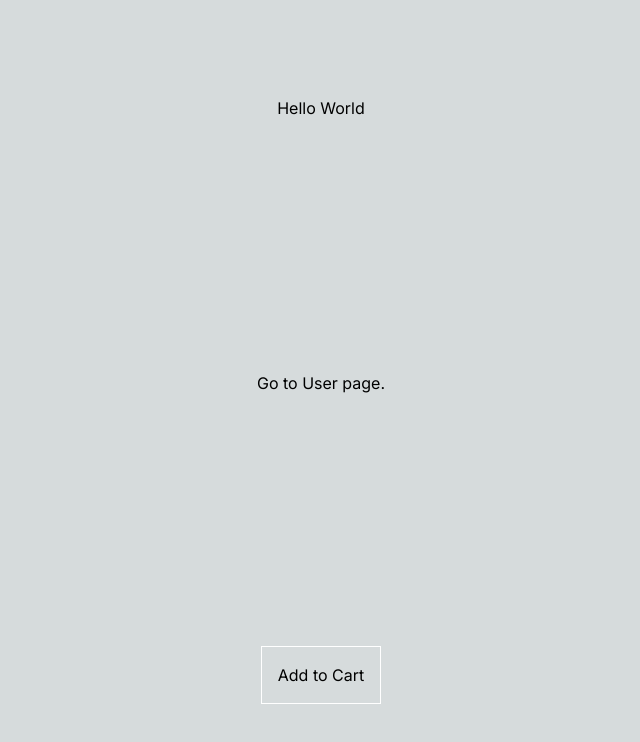
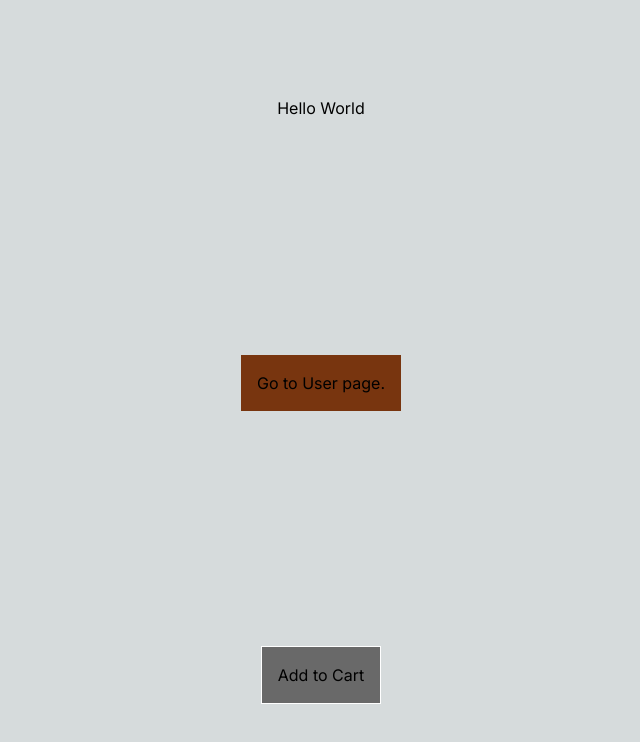
Before and after one commit to sandeep-poudell/next-project, a Next.js app: page / in a window 1280 px wide. In both pictures the pointer is over the element 639 px from the left and 675 px from the top of the page. Shown: the top 742 px of the page, without its empty margins (319-959 px from the left). Built offline with nearby package versions, Linux system fonts and the light colour scheme.

Commit message:
Tailwind css

```diff
--- a/app/components/ProductCard.module.css
+++ b/app/components/ProductCard.module.css
@@ -2,3 +2,7 @@
     padding: 1rem;
     border: 1px solid white;
 }
+
+.card:hover {
+    background-color: dimgray;
+}
--- a/app/page.tsx
+++ b/app/page.tsx
@@ -6,7 +6,7 @@ export default function Home() {
   return (
     <main className="flex min-h-screen flex-col items-center justify-between p-24">
         <h1>Hello World</h1>
-        <Link href='users'>Go to User page.</Link>
+        <Link className='p-4 bg-amber-900 hover:bg-amber-700' href='users'>Go to User page.</Link>
         <ProductCard/>
     </main>
   );
```
